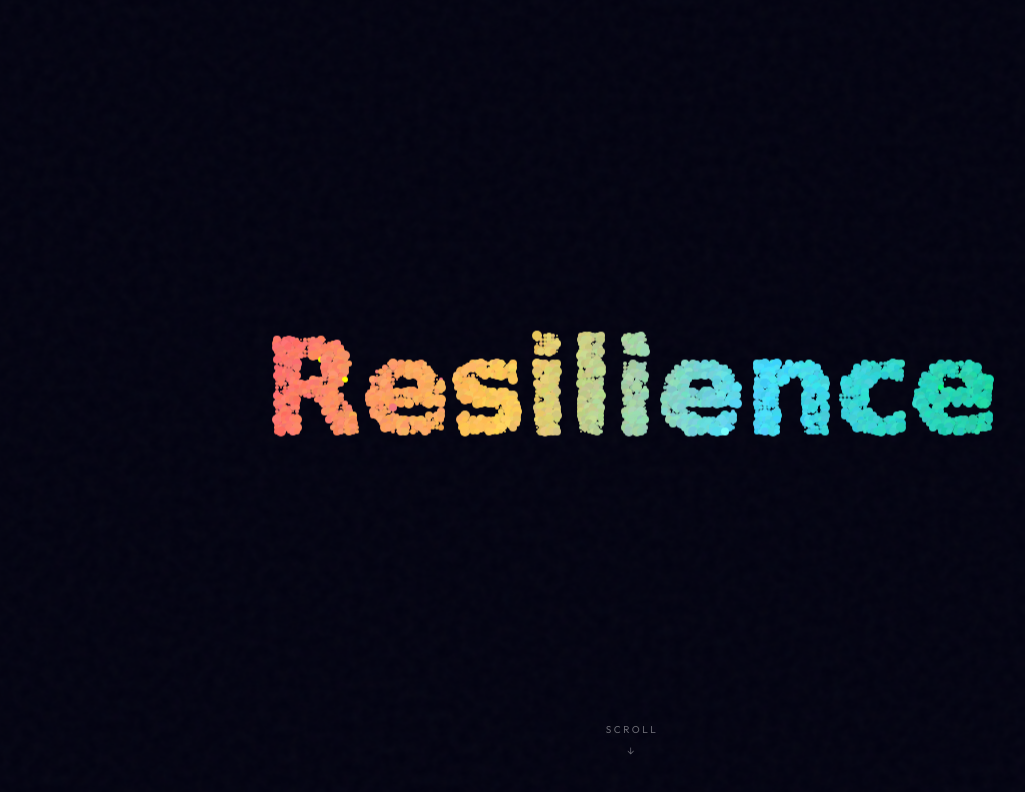
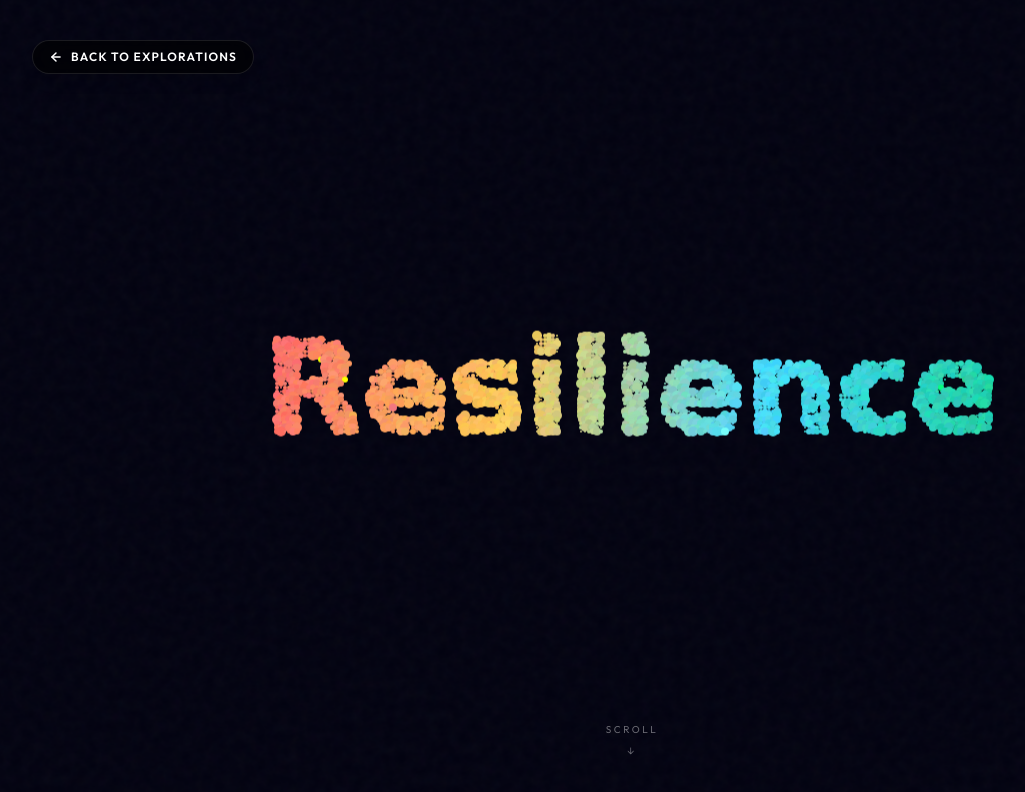
Before and after one commit to Ramya-Rajasekaran1/Readingboy, a React (Vite) app: page / in a window 1280 px wide. Shown: the top 792 px of the page, without its empty margins (8-1033 px from the left). Built offline with nearby package versions, Linux system fonts and the light colour scheme.

Commit message:
Add back to explorations button

```diff
--- a/package.json
+++ b/package.json
@@ -21,6 +21,7 @@
     "@types/react": "^19.2.17",
     "@types/react-dom": "^19.2.3",
     "@vitejs/plugin-react": "^6.0.4",
+    "netlify-cli": "^27.1.1",
     "oxlint": "^1.75.0",
     "typescript": "~6.0.2",
     "vite": "^8.2.0"
--- a/src/App.tsx
+++ b/src/App.tsx
@@ -240,6 +240,29 @@ export default function App() {
         isMobile ? '' : 'custom-cursor-active'
       }`}
     >
+      {/* Floating Back Button */}
+      <a
+        href="https://ramyarajasekaran.netlify.app/explorations/"
+        className="absolute top-[40px] left-[40px] z-[999] inline-flex items-center gap-2 text-xs font-bold font-sans uppercase tracking-widest text-white hover:text-orange-400 transition-all duration-300 bg-black/60 hover:bg-black/80 backdrop-blur-md border border-white/10 rounded-full px-4 py-2 shadow-lg cursor-pointer decoration-none"
+      >
+        <svg
+          xmlns="http://www.w3.org/2000/svg"
+          width="14"
+          height="14"
+          viewBox="0 0 24 24"
+          fill="none"
+          stroke="currentColor"
+          strokeWidth="2.5"
+          strokeLinecap="round"
+          strokeLinejoin="round"
+          className="w-3.5 h-3.5"
+        >
+          <path d="m12 19-7-7 7-7" />
+          <path d="M19 12H5" />
+        </svg>
+        Back to explorations
+      </a>
+
       {/* Cinematic Film Grain Overlay */}
       <div className="noise-overlay" />
 
```
Also changed, not shown: 1 other file (tests, documents, lock files or other folders).
